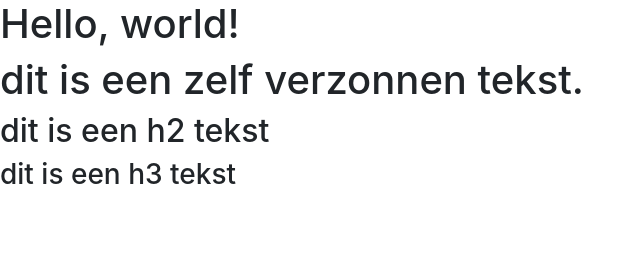
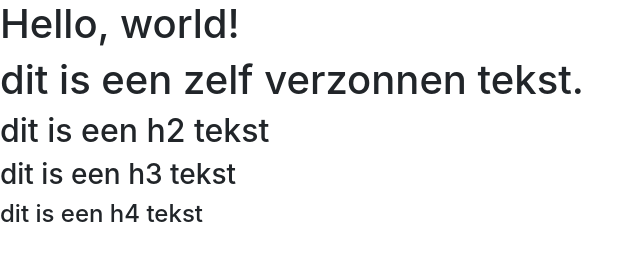
Before and after one commit to MaxxieMax/vebr, a plain HTML site: page index.html in a window 1280 px wide. Shown: the whole page, without its empty margins (0-643 px from the left). Drawn offline with nearby package versions, Linux system fonts and the light colour scheme.

Commit message:
dit is een h4 tekst

```diff
--- a/index.html
+++ b/index.html
@@ -16,6 +16,7 @@
     <h1>dit is een zelf verzonnen tekst.</h1>
     <h2>dit is een h2 tekst</h2>
     <h3>dit is een h3 tekst</h3>
+    <h4>dit is een h4 tekst</h4>
 
     <!-- Optional JavaScript -->
     <!-- jQuery first, then Popper.js, then Bootstrap JS -->
```
